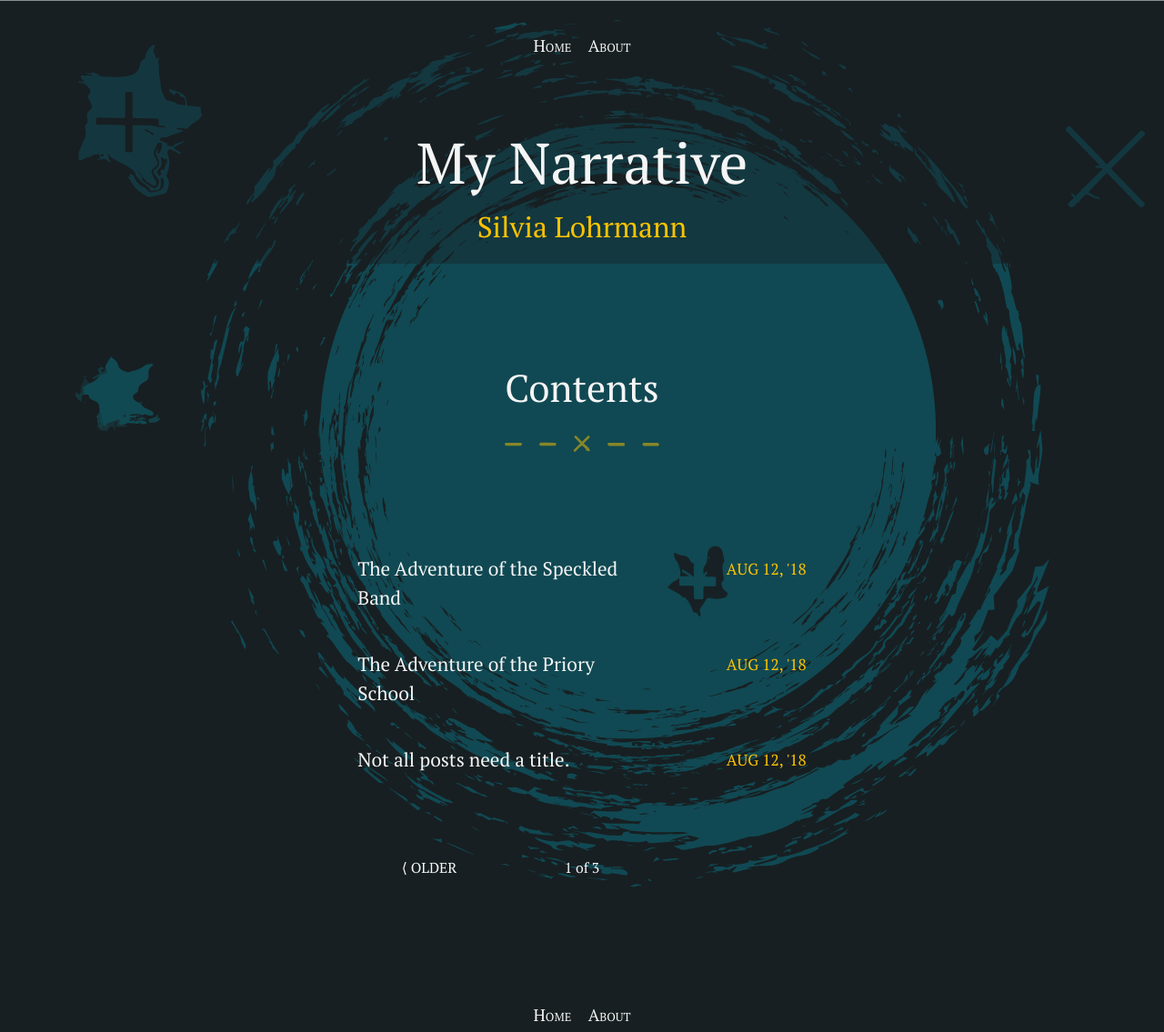
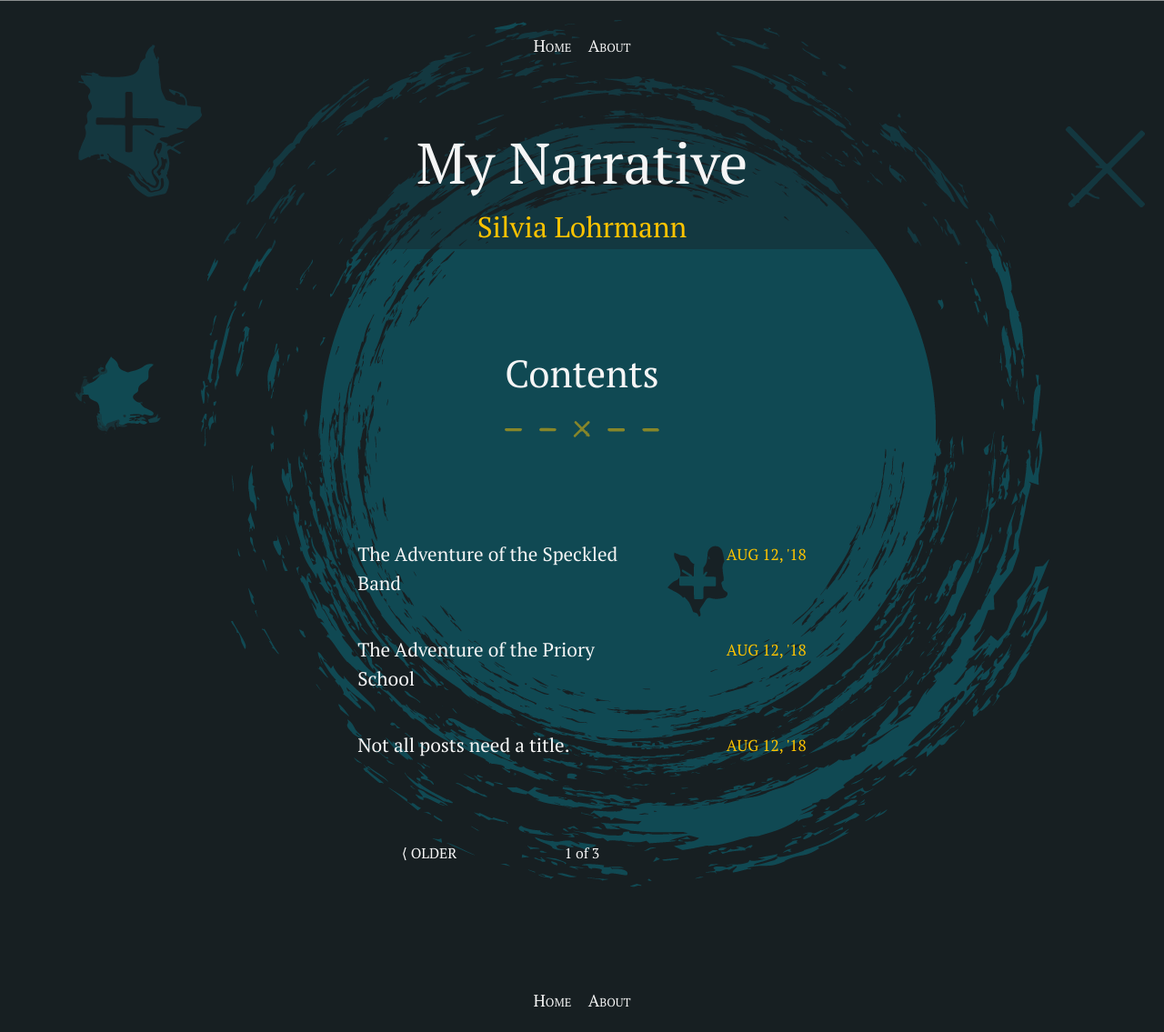
Before and after one commit to silvialohrmann/editorial, a Jekyll site: the page built from index.html, in a window 1280 px wide. Shown: the whole page at 91% size. Built offline with Jekyll 4.4.1, drawn with Linux system fonts in a browser that asks for light colours; the list of posts is cut into pages by our own code.

Commit message:
Update _masthead.scss

```diff
--- a/_sass/_masthead.scss
+++ b/_sass/_masthead.scss
@@ -20,7 +20,7 @@
   color: $muted-text-color;
   font-size: 1.25em;
   margin: 0;
-  padding: 0 2rem 1rem 2rem;
+  padding: 0 2rem;
   @media (min-width: $on-tablet) {
     font-size: 1.5em;
   }
```
